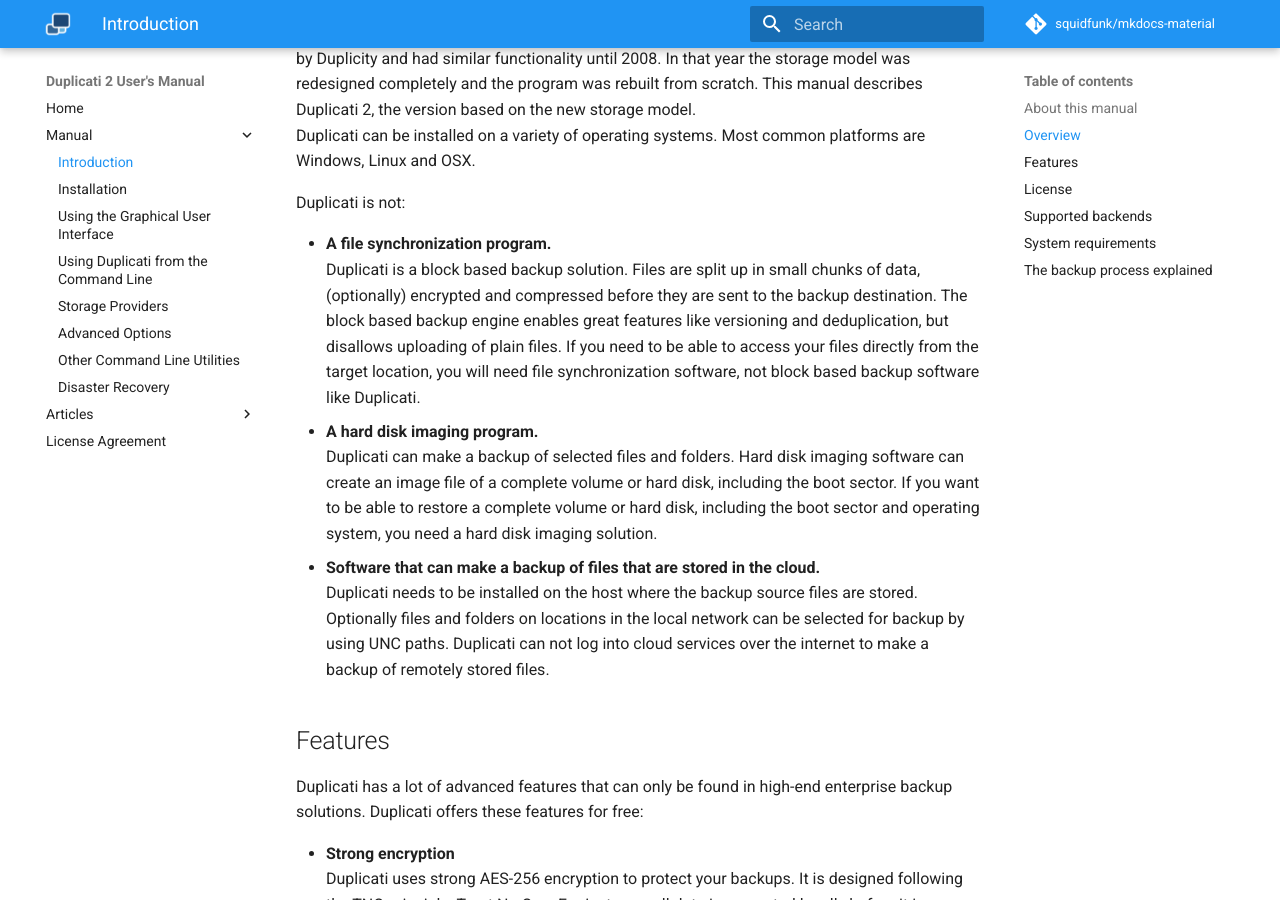
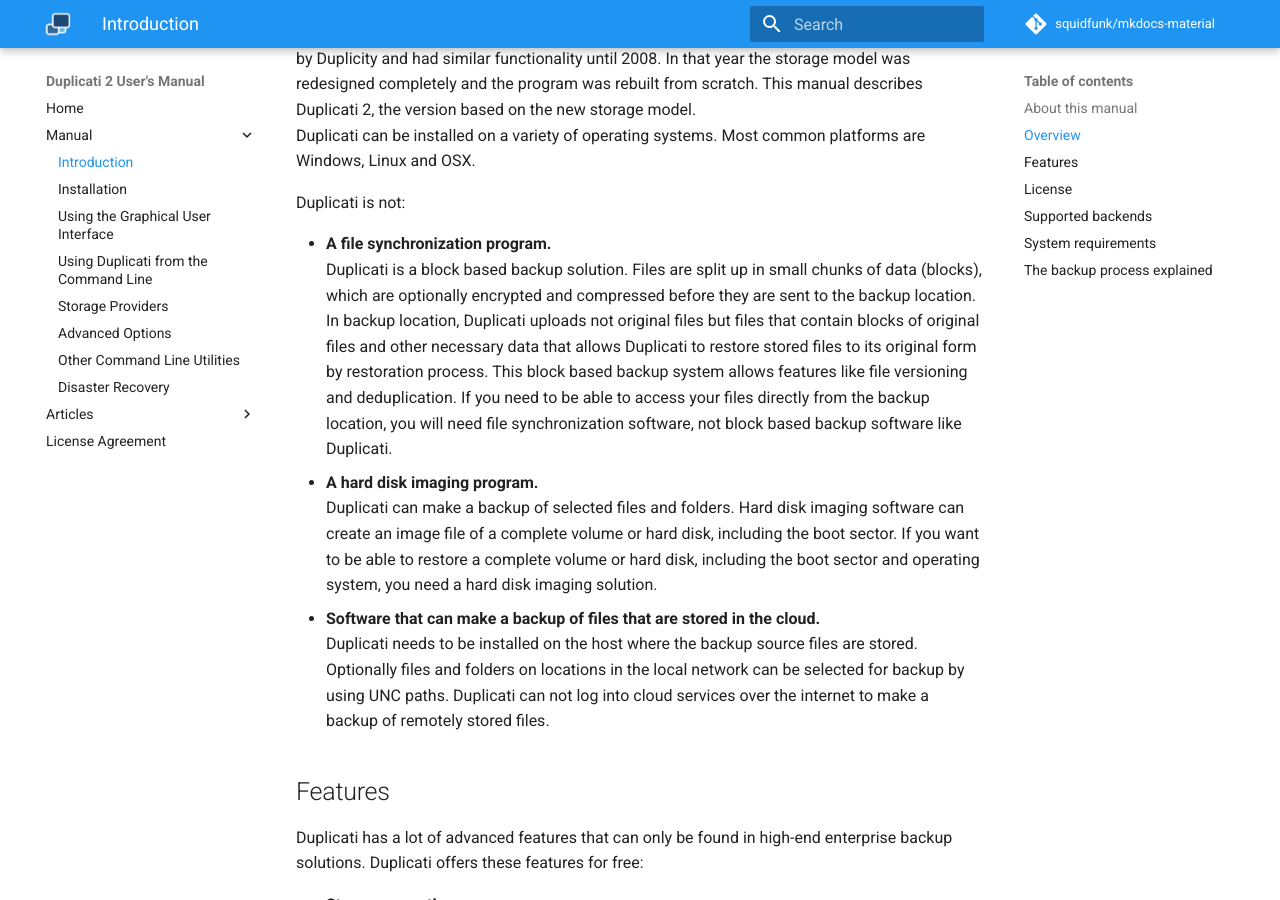
Before and after one commit to kees-z/DuplicatiDocs, an MkDocs documentation site: the page built from docs/01-introduction.md, in a window 1280 px wide and 900 px high, scrolled down 1251 px. Built offline with MkDocs 1.6.1 and Material for MkDocs 9.7.7, drawn with Linux system fonts in a browser that asks for light colours; comment, search, counter and statistics services are not loaded; old or Windows-style settings are respelled for this version of MkDocs.

Commit message:
Update 01-introduction.md
The better explanation of file synchronization vs block based backup.

```diff
--- a/docs/01-introduction.md
+++ b/docs/01-introduction.md
@@ -45,7 +45,7 @@ Duplicati can be installed on a variety of operating systems. Most common platfo
 Duplicati is not:
 
 * **A file synchronization program.**
-Duplicati is a block based backup solution. Files are split up in small chunks of data, (optionally) encrypted and compressed before they are sent to the backup destination. The block based backup engine enables great features like versioning and deduplication, but disallows uploading of plain files. If you need to be able to access your files directly from the target location, you will need file synchronization software, not block based backup software like Duplicati.
+Duplicati is a block based backup solution. Files are split up in small chunks of data (blocks),  which are optionally encrypted and compressed before they are sent to the backup location. In backup location, Duplicati uploads not original files but files that contain blocks of original files and other necessary data that allows Duplicati to restore stored files to its original form by restoration process. This block based backup system allows features like file versioning and deduplication. If you need to be able to access your files directly from the backup location, you will need file synchronization software, not block based backup software like Duplicati.
 * **A hard disk imaging program.**
 Duplicati can make a backup of selected files and folders. Hard disk imaging software can create an image file of a complete volume or hard disk, including the boot sector. If you want to be able to restore a complete volume or hard disk, including the boot sector and operating system, you need a hard disk imaging solution.
 * **Software that can make a backup of files that are stored in the cloud.**
```
